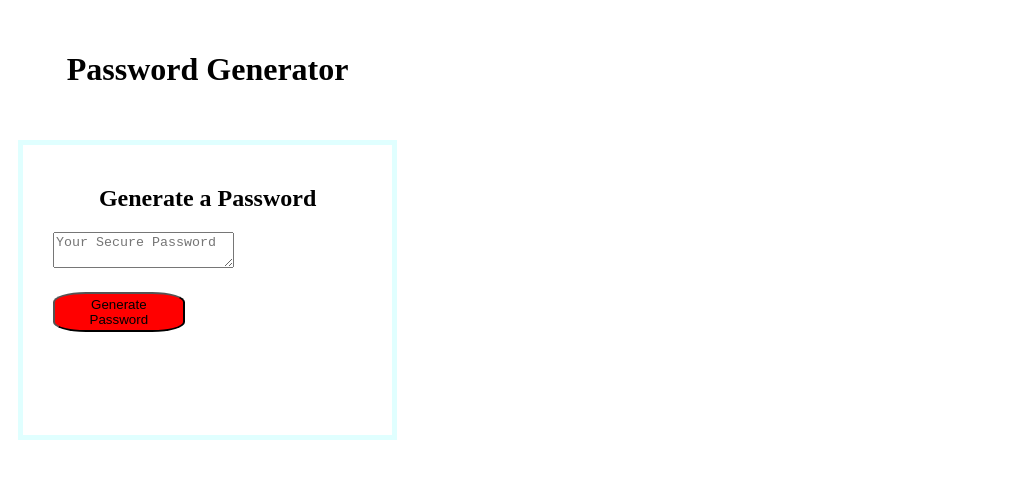
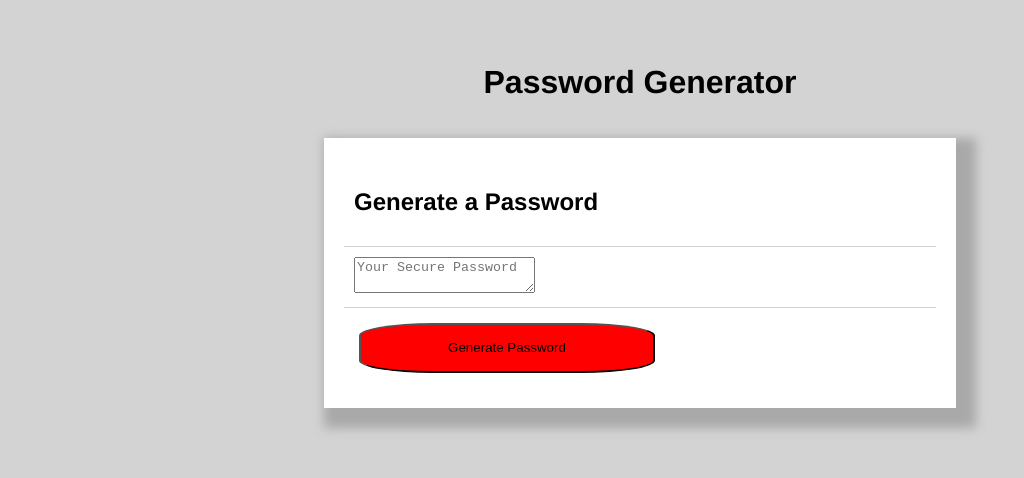
Before and after one commit to JHeeebert/password-generator, a plain HTML site: page index.html in a window 1280 px wide. Shown: the whole page, without its empty margins (0-1024 px from the left). Drawn offline with Linux system fonts and the light colour scheme.

Commit message:
second commit

```diff
--- a/script.js
+++ b/script.js
@@ -9,7 +9,6 @@ function writePassword() {
   passwordText.value = password;
 
 }
-function generatePassword
 
 // Add event listener to generate button
 generateBtn.addEventListener("click", writePassword);
--- a/style.css
+++ b/style.css
@@ -1,44 +1,48 @@
-* {
-    box-sizing: border-box;
+body {
+    display: flex;
+    align-items: center;
+    justify-content: center;
+    flex-direction: column;
+    font-family: 'Franklin Gothic Medium', 'Arial Narrow', Arial, sans-serif;
+    background-color: lightgray;
 }
 
-body {
-
+.wrapper {
+    padding: 20px 45px;
+    width: 50%;
 }
 
-header {
-    display: grid;
-    margin: 10px;
-    padding: 20px;
+h1 {
     text-align: center;
-    width: 30%;
-    border: 5px;
+    padding: 15px 0;
 }
 
 .card {
-    margin: 10px;
     padding: 20px;
-    border: 5px solid lightcyan;
-    width: 30%;
-    height: 300px;
+    background-color: white;
+    box-shadow: 10px 10px 10px 10px darkgray;
 }
 
-.card-header {
-    text-align: center;
-
+h2 {
+    text-align: left;
+    padding: 10px;
 }
 
 .card-body {
-    margin: 10px;
-    padding: auto;
-    width: 100%;
+    border-top: 1px solid lightgrey;
+    border-bottom: 1px solid lightgray;
+    padding: 10px;
 }
 
-button,
-.generate {
-    height: 40px;
-    width: 40%;
+.btn {
+    height: 50px;
+    width: 50%;
     border-radius: 25%;
     background-color: red;
-    margin: 10px;
+    margin: 15px;
 }
+
+.btn:hover {
+    background-color: darkred;
+    color: antiquewhite;
+}
```
